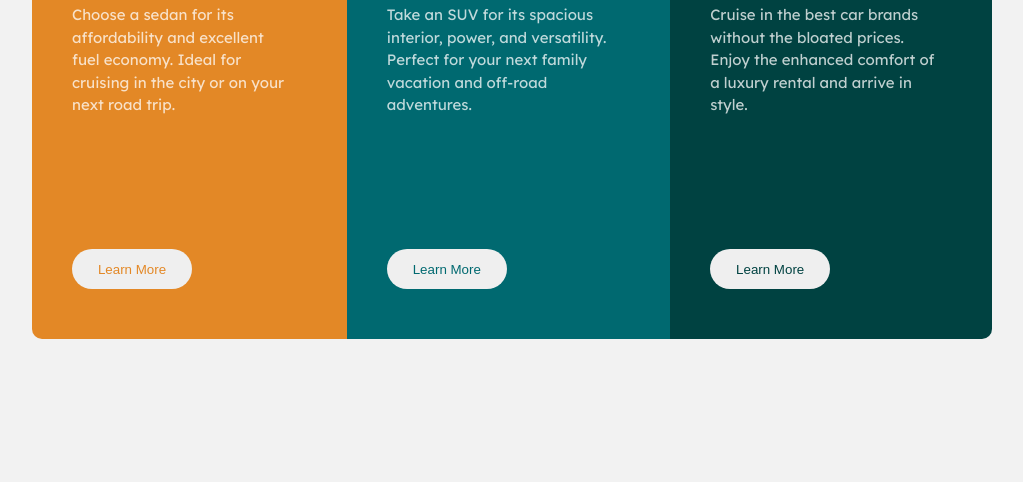
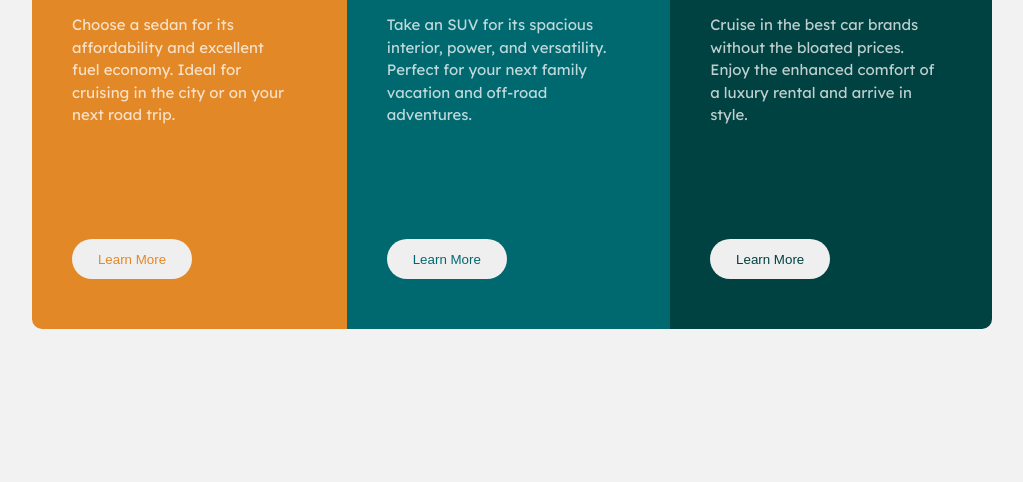
Before and after one commit to gmango15/3-column-preview, a plain HTML site: page index.html in a window 1280 px wide. Shown: the part 318-800 px from the top of the page, without its empty margins (128-1151 px from the left). Drawn offline with Linux system fonts and the light colour scheme.

Commit message:
Update styles.css

```diff
--- a/css/styles.css
+++ b/css/styles.css
@@ -50,7 +50,7 @@ h2 {
     display: flex;
     flex-direction: column;
     justify-content: flex-start;
-    height: 380px;
+    height: 360px;
 }
 button {
     width: 120px;
```
